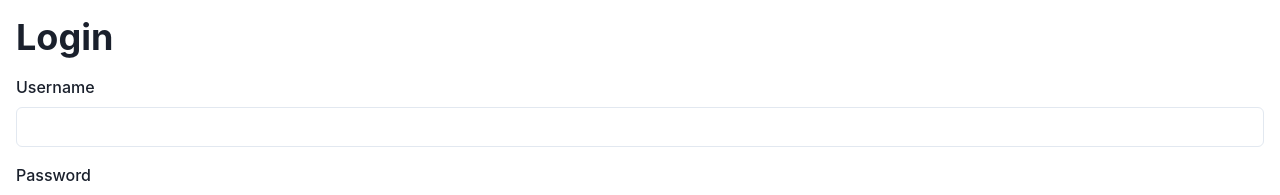
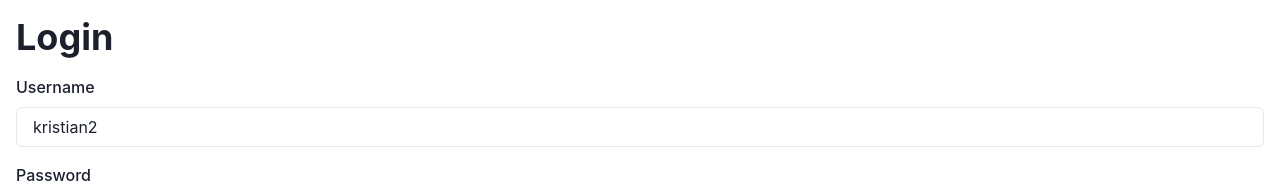
Before and after one commit to GPT-Engineer-App/event-prompter, a React app: page / in a window 1280 px wide. Shown: the top 195 px of the page. Built offline with nearby package versions, Linux system fonts and the light colour scheme; the HTML template or start-up script is replaced by a standard one.

Commit message:
Set the initial value of the `username` state to "kristian2" in the `Index` component to pre-populate the username field in the login form.
Prompt: make sure the username is always pre-populated with kristian2 in the login form

```diff
--- a/src/pages/Index.jsx
+++ b/src/pages/Index.jsx
@@ -9,7 +9,7 @@ const API_URL = "http://localhost:1337/api";
 const Index = () => {
   const [isLoggedIn, setIsLoggedIn] = useState(false);
   const [email, setEmail] = useState("");
-  const [username, setUsername] = useState("");
+  const [username, setUsername] = useState("kristian2");
   const [password, setPassword] = useState("");
   const [prompts, setPrompts] = useState([]);
   const [promptName, setPromptName] = useState("");
```
